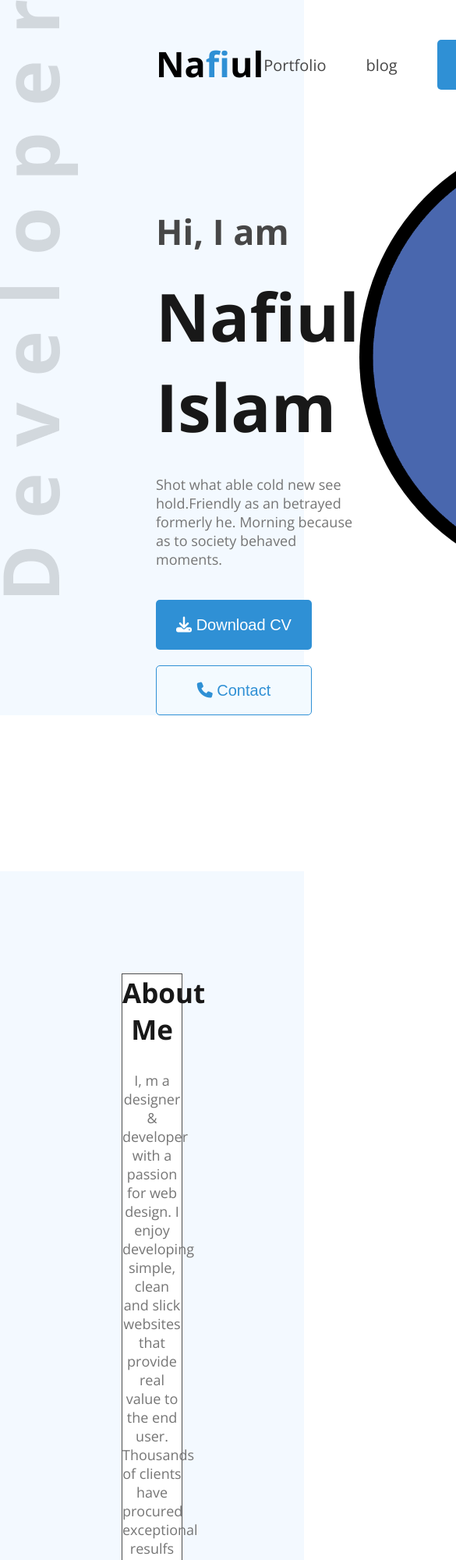
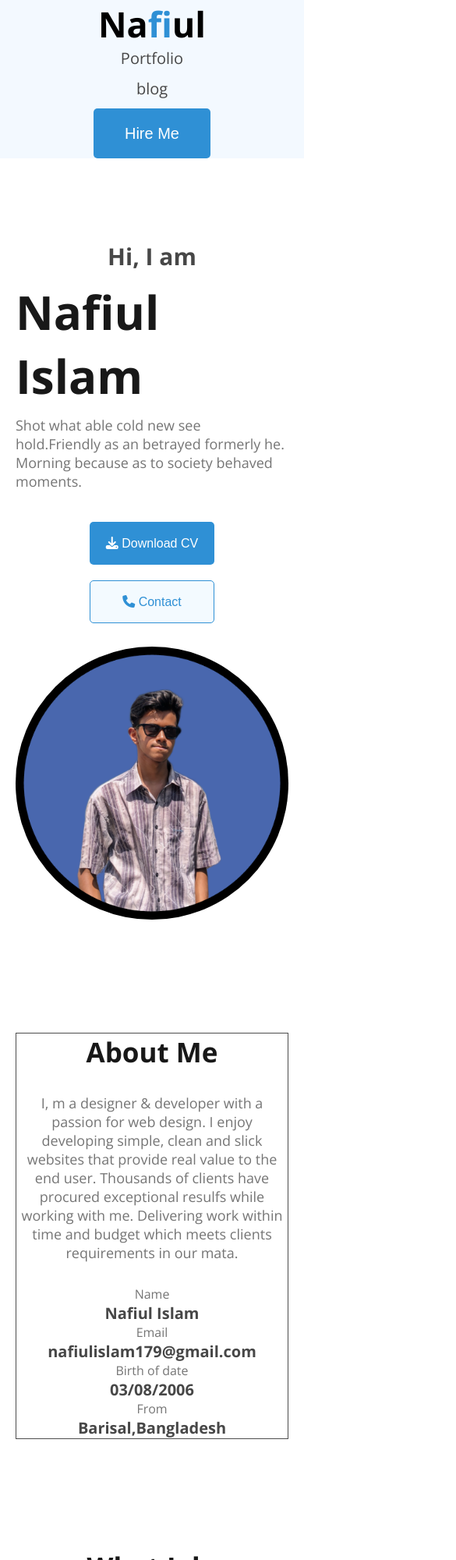
Before and after one commit to Nafiul7/portfolio-website, a plain HTML site: page index.html in a window 390 px wide. Shown: the top 2000 px of the page at 78% size, 585 px wide, since content can reach past the window. Drawn offline with nearby package versions, Linux system fonts and the light colour scheme.

Commit message:
Responsive

```diff
--- a/index.html
+++ b/index.html
@@ -16,7 +16,7 @@
 </head>
 
 <body class="open-sans-normal">
-    <header>
+    <header >
         <nav>
             <h2>Na<span>fi</span>ul</h2>
             <ul>
@@ -111,7 +111,7 @@
             </div>
         </section>
 
-        <section class="resume">
+        <section class="resume ">
             <h3 class="section-title">A summary of My Resume</h3>
             <div class="resume-container">
                 <div class="resume-column">
@@ -172,7 +172,7 @@
             </div>
         </section>
     </main>
-    <footer>
+    <footer >
          <div class="footer-column">
             <h2>Lets Connect</h2>
             <p>Please fill out the form on this section to contact with me or call between 9:00 A.M and 8.00 P.M ET, Monday through
@@ -184,8 +184,8 @@
          <div class="footer-column">
             <h2>Let’s Message me</h2>
             <form action="">
-                <input type="text" placeholder="Your Name" id="name">
-                <input type="email" name="" placeholder="Your Email" id="email">
+                <input type="text" placeholder="Your Name" id="name" required>
+                <input type="email" name="" placeholder="Your Email" id="email" required>
                 <input type="text" placeholder="Massage" id="massage">
                 <input type="submit" value="Submit" id="submit">
             </form>
--- a/style.css
+++ b/style.css
@@ -61,7 +61,7 @@ nav li button {
     cursor: pointer;
 }
 
-nav li button:hover{
+nav li button:hover {
     font-size: 22px;
     transition: 0.4s;
 }
@@ -130,7 +130,7 @@ header {
 }
 
 .hero .btn1:hover {
-    font-size: 22px;
+    font-size: 20px;
     transition: 0.4s;
 }
 
@@ -402,7 +402,7 @@ footer {
 
 }
 
-.footer-column form #submit:hover{
+.footer-column form #submit:hover {
     font-size: 22px;
     transition: 0.4s;
 }
@@ -413,3 +413,124 @@ footer {
     margin: 12px;
     cursor: pointer;
 }
+
+/* responsive */
+
+.hide {
+    display: none;
+}
+
+@media screen and (max-width: 576px) {
+
+    header {
+        background-image: none;
+        background-color: white;
+    }
+
+    nav {
+        flex-direction: column;
+        margin: 0;
+        padding: 0;
+    }
+
+    nav ul {
+        flex-direction: column;
+        gap: 12px;
+    }
+
+    nav li {
+        margin: 0;
+    }
+
+    nav h2 {
+        margin: 0 auto;
+    }
+
+    .hero {
+        flex-direction: column;
+        margin-left: 20px;
+        margin-right: 20px;
+    }
+
+    .hero .img img {
+        width: 100%;
+    }
+
+    .hero .title {
+        display: flex;
+        flex-direction: column;
+        justify-content: center;
+        align-items: center;
+        margin-top: 105px;
+    }
+
+    .hero .title h3 {
+        font-size: 30px;
+        margin-bottom: 10px;
+    }
+
+    .hero .title h1 {
+        font-size: 60px;
+        margin-bottom: 10px;
+    }
+
+    .hero .btn1 {
+        margin-right: 0;
+        font-size: 16px;
+        width: 160px;
+        height: 55px;
+    }
+
+    .hero .title .btn2 {
+        margin-bottom: 30px;
+        font-size: 16px;
+        width: 160px;
+        height: 55px;
+    }
+
+    .about {
+        padding: 0px;
+        margin-left: 20px;
+        margin-right: 20px;
+        margin-top: 140px;
+        margin-bottom: 140px;
+    }
+
+    .items {
+        flex-direction: column;
+    }
+
+    .skill-container {
+        flex-direction: column;
+        margin: 0 20px;
+
+    }
+
+    .skills .skill-container{
+        margin-bottom: 140px;
+    }
+
+    .resume-container {
+        flex-direction: column;
+        margin-left: 20px;
+        margin-right: 20px;
+    }
+
+    footer {
+        flex-direction: column;
+        padding: 0;
+        padding-left: 20px;
+        padding-right: 20px;
+    }
+
+    .footer-column form #name,
+    #email {
+        width: 300px;
+    }
+
+    .footer-column form #massage {
+        padding: 18px 130px 134px 30px;
+    }
+
+
+}
```
